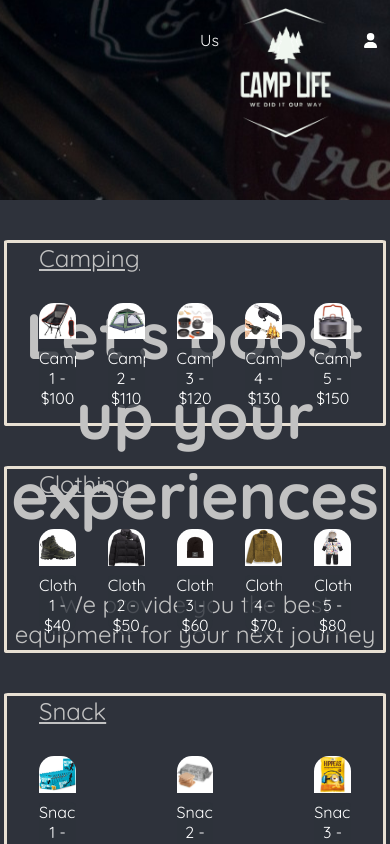
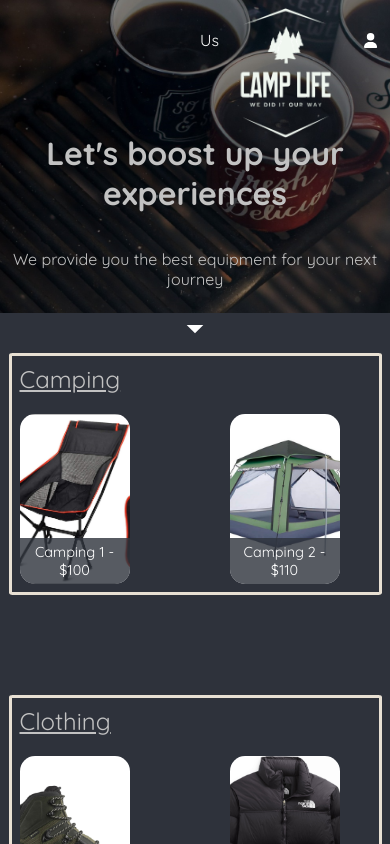
Before and after one commit to AllenNg012/online_store_testing, a React (Create React App) app: page /Products in a window 390 px wide. Shown: the top 844 px of the page. Built offline with nearby package versions, Linux system fonts and the light colour scheme.

Commit message:
full responsive

```diff
--- a/src/components/Cart/CartPage.js
+++ b/src/components/Cart/CartPage.js
@@ -7,12 +7,24 @@ import { Link } from 'react-router-dom';
 const CartContainer = styled.div`
   font-family: 'quicksand', sans-serif;
   background-color: #2E323B;
-  color: #C2C2C2;  border: solid;
+  color: #C2C2C2;
+  border: solid;
   border-radius: 1%;
-  border-color:    #e8e0d3;
-  padding: 2rem 2.5rem;
-  margin: 10rem 15rem;
+  border-color: #e8e0d3;
+  padding: 2rem;
+  margin: 10rem auto;
+  max-width: 1000px;
+  width: 90%;
+  @media (max-width: 768px) {
+    margin: 5rem auto;
+    padding: 1.5rem;
+  }
+
+  @media (max-width: 480px) {
+    padding: 1rem;
+  }
 `;
+
 
 const Container = styled.div`
   padding: 20px;
@@ -20,46 +32,87 @@ const Container = styled.div`
   background-color: #2E323B;
   color: #C2C2C2;
   min-height: 100vh;
+    display: flex;
+  justify-content: center;
+  align-items: center;
+  @media (max-width: 768px) {
+    padding-top: 7rem;
+  }
 `;
 
 const CartItem = styled.div`
   display: grid;
-  grid-template-columns: 80px 2fr 0.2fr 0.4fr 1fr; /* Four columns for image, name, delete, quantity, and price */
-  align-items: center; /* Center align items vertically */
+  grid-template-columns: 80px 1fr auto auto auto;
+  align-items: center;
   margin: 10px 0;
-  border-bottom: 1px solid #C2C2C2; /* Add a bottom border for separation */
-  padding: 10px 0; /* Add some padding */
-  gap: 10px; /* Space between columns */
+  border-bottom: 1px solid #C2C2C2;
+  padding: 10px 0;
+  gap: 10px;
+
+  @media (max-width: 768px) {
+    grid-template-columns: 60px 1fr auto;
+    grid-template-rows: auto auto;
+    gap: 0.5rem;
+  }
+
+  @media (max-width: 480px) {
+    grid-template-columns: 1fr;
+    grid-template-rows: auto auto auto auto;
+    text-align: center;
+  }
 `;
 
+
 const ItemImage = styled.img`
-  width: 80px; /* Set a fixed width for the image */
-  height: 80px; /* Set a fixed height for the image */
-  border-radius: 5px; /* Optional: round the corners of the image */
+  width: 80px;
+  height: 80px;
+  border-radius: 5px;
+
+  @media (max-width: 480px) {
+    margin: 0 auto;
+  }
 `;
 
+
 const ItemName = styled.span`
-  font-size: 4vh;
+  font-size: 2.5vh;
+
+  @media (max-width: 480px) {
+    font-size: 2vh;
+  }
 `;
 
 const ItemPrice = styled.span`
-  font-size: 4vh;
-  text-align: right; /* Align price to the right */
+  font-size: 2.5vh;
+  text-align: right;
+
+  @media (max-width: 480px) {
+    text-align: center;
+    font-size: 2vh;
+  }
 `;
+
 
 const CheckoutButton = styled.button`
   padding: 10px 20px;
   font-size: 2vh;
   color: white;
-  background-color: #4CAF50; /* Green background */
+  background-color: #4CAF50;
   border: none;
   border-radius: 5px;
   cursor: pointer;
+  margin-top: 1rem;
 
   &:hover {
-    background-color: #45a049; /* Darker green on hover */
+    background-color: #45a049;
+  }
+
+  @media (max-width: 480px) {
+    width: 100%;
+    font-size: 1.8vh;
   }
 `;
+
 
 const DeleteButton = styled.button`
   padding: 5px 10px;
@@ -91,9 +144,15 @@ const QuantityButton = styled.button`
 
 const TotalPrice = styled.h2`
   margin-top: 20px;
-  text-align: right; /* Align total price to the right */
-  font-size: 4vh;
+  text-align: right;
+  font-size: 3vh;
+
+  @media (max-width: 480px) {
+    text-align: center;
+    font-size: 2.5vh;
+  }
 `;
+
 
 const CartPage = () => {
   const { cart, totalPrice, removeFromCart, updateCartQuantity } = useCart();
--- a/src/components/Products/ProductDetail.js
+++ b/src/components/Products/ProductDetail.js
@@ -6,49 +6,97 @@ import { useCart } from '../Cart/CartContext';
 // Styled components
 const Container = styled.div`
   display: flex;
-  flex-direction: row; /* Align items in a row */
-  align-items: center; /* Center vertically */
+  flex-direction: row;
+  align-items: center;
   justify-content: center;
   width: 100vw;
-  height: auto;
+  min-height: 100vh;
   color: #C2C2C2;
   background-color: #2E323B;
-  padding-top: 25vh;
-  padding-bottom: 8.7vh;
+  padding: 10vh 2rem;
+  box-sizing: border-box;
   font-family: 'quicksand', sans-serif;
+
+  @media (max-width: 768px) {
+    flex-direction: column;
+    padding: 25vh 3rem;
+  }
 `;
 
 const Title = styled.h2`
-  font-size: 3rem;
-  margin-top: 20px;
-  text-align: center; /* Center text */
+  font-size: 2.5rem;
+  margin: 20px 0;
+  text-align: center;
+
+  @media (max-width: 768px) {
+    font-size: 2rem;
+  }
+
+  @media (max-width: 480px) {
+    font-size: 1.5rem;
+  }
 `;
 
 const Description = styled.p`
   font-size: 1.2rem;
   margin: 10px 0;
-  text-align: center; /* Center text */
+  text-align: center;
+
+  @media (max-width: 768px) {
+    font-size: 1rem;
+  }
+
+  @media (max-width: 480px) {
+    font-size: 0.9rem;
+  }
 `;
 
 const Price = styled.p`
   font-size: 1.5rem;
   font-weight: bold;
-  text-align: center; /* Center text */
+  text-align: center;
+
+  @media (max-width: 768px) {
+    font-size: 1.2rem;
+  }
 `;
 
 const Image = styled.img`
-  width: 30%; /* Adjust as needed */
-  margin-right: 30vh; /* Increased space between image and text */
+  width: 30%;
+  max-width: 350px;
+  margin-right: 5vw;
   border-radius: 10px;
+
+  @media (max-width: 768px) {
+    width: 60%;
+    margin-right: 0;
+    margin-bottom: 2rem;
+  }
+
+  @media (max-width: 480px) {
+    width: 80%;
+  }
 `;
 
 const DetailsContainer = styled.div`
   display: flex;
-  flex-direction: column; /* Stack text elements vertically */
-  align-items: center; /* Center text within the container */  border: solid;
+  flex-direction: column;
+  align-items: center;
+  border: solid;
   border-radius: 1%;
-  border-color:    #e8e0d3;
-  padding: 3rem 3rem;
+  border-color: #e8e0d3;
+  padding: 3rem;
+  max-width: 500px;
+
+  @media (max-width: 768px) {
+    padding: 2rem;
+    width: 90%;
+  }
+
+  @media (max-width: 480px) {
+    padding: 1.5rem;
+    width: 95%;
+  }
 `;
 
 const AddToCartButton = styled.button`
@@ -56,15 +104,21 @@ const AddToCartButton = styled.button`
   padding: 10px 20px;
   font-size: 1.2rem;
   color: white;
-  background-color: #4CAF50; /* Green background */
+  background-color: #4CAF50;
   border: none;
   border-radius: 5px;
   cursor: pointer;
 
   &:hover {
-    background-color: #45a049; /* Darker green on hover */
+    background-color: #45a049;
+  }
+
+  @media (max-width: 480px) {
+    font-size: 1rem;
+    padding: 8px 16px;
   }
 `;
+
 
 const ProductDetail = () => {
   const { id } = useParams(); // Get product ID from URL
--- a/src/components/Products/Products.js
+++ b/src/components/Products/Products.js
@@ -2,6 +2,7 @@ import React from 'react';
 import styled from 'styled-components';
 import { Zoom } from 'react-awesome-reveal';
 import { useNavigate } from 'react-router-dom';
+
 import backgroundImage from '../Pic/box2dd.jpg';
 import snack1 from '../Pic/snack1.jpg';
 import snack2 from '../Pic/snack2.jpg';
@@ -17,68 +18,114 @@ import camp3 from '../Pic/camp3.jpg';
 import camp4 from '../Pic/camp4.jpg';
 import camp5 from '../Pic/camp5.jpg';
 
-// Styled components
+// Styled Components
 const Container = styled.div`
   display: flex;
   flex-direction: column;
   align-items: center;
   justify-content: center;
   width: 100vw;
-  height: auto;
   color: #C2C2C2;
   text-align: center;
-  overflow: hidden;
+  overflow-x: hidden;
   background-color: #2E323B;
   padding-bottom: 10vh;
   font-family: 'quicksand', sans-serif;
 `;
 
 const Background = styled.div`
-  height: 51.20vw; /* Maintain 16:9 aspect ratio */
+  height: 51.20vw;
   width: 100%;
   background: url(${backgroundImage}) no-repeat center center;
+  background-size: cover;
+  display: flex;
+  flex-direction: column;
+  align-items: center;
+  justify-content: center;
+    @media (max-width: 500px) {
+  height: 80.20vw;
+  }
 `;
+
 
 const Title = styled.h2`
   font-size: 4rem;
-  margin-top: 35vh;
+
+  @media (max-width: 768px) {
+    font-size: 2.5rem;
+    margin-top: 25vh;
+  }
+
+  @media (max-width: 480px) {
+    font-size: 2rem;
+    margin-top: 20vh;
+  }
 `;
 
 const Description = styled.p`
   font-size: 1.5rem;
   margin-top: 10px;
+
+  @media (max-width: 768px) {
+    font-size: 1.2rem;
+  }
+
+  @media (max-width: 480px) {
+    font-size: 1rem;
+  }
 `;
 
 const Section = styled.div`
-  width: 80%;
+  width: 90%;
   margin-top: 40px;
+  margin-bottom: 60px; /* 👈 Add spacing between sections */
   text-align: left;
   border: solid;
   border-radius: 1%;
-  border-color:    #e8e0d3;
-  padding: 0 2rem;
+  border-color: #e8e0d3;
+  padding: 1rem;
+
+  @media (max-width: 768px) {
+    padding: 0.5rem;
+  }
 `;
 
 const SectionTitle = styled.div`
   font-size: 1.5rem;
-  margin-bottom: 30px;
+  margin-bottom: 20px;
   text-decoration: underline;
   text-decoration-color: #C2C2C2;
 `;
 
 const ImageRow = styled.div`
   display: flex;
-  justify-content: space-between;
-  flex-wrap: wrap;
-  cursor: pointer;
+  gap: 100px;
+  overflow-x: scroll;
+
+
 `;
 
 const ImageWrapper = styled.div`
-  position: relative;
-  width: calc(15% - 10px);
-  margin-bottom: 15px;
+  flex: 0 0 auto;
+  width: 150px;
+  height: 220px; /* Set a fixed height */
   border-radius: 15px;
   overflow: hidden;
+  cursor: pointer;
+  position: relative;
+  display: flex;
+  flex-direction: column;
+  justify-content: flex-end;
+
+  @media (max-width: 768px) {
+    width: 130px;
+    height: 190px;
+  }
+
+  @media (max-width: 480px) {
+    width: 110px;
+    height: 170px;
+  }
 
   &:hover img {
     transform: scale(1.1);
@@ -91,9 +138,13 @@ const ImageWrapper = styled.div`
 `;
 
 const Image = styled.img`
+  position: absolute;
   width: 100%;
+  height: 100%;
+  object-fit: cover;
   transition: transform 0.3s ease, filter 0.3s ease;
 `;
+
 
 const Overlay = styled.div`
   position: absolute;
@@ -104,20 +155,26 @@ const Overlay = styled.div`
   background-color: rgba(0, 0, 0, 0.5);
   opacity: 0;
   transition: opacity 0.3s ease;
+  z-index: 1;
 `;
 
+
 const ProductDetails = styled.div`
-  margin-top: 5px; /* Space between image and details */
-  text-align: center; /* Center the text */
-  font-size: 1rem; /* Font size for the details */
-  color: #ffffff; /* Text color for better contrast */
-  background-color: rgba(46, 50, 59, 0.8); /* Semi-transparent background */
-  border-radius: 5px; /* Rounded corners */
+  position: absolute;
+  bottom: 0;
+  width: 100%;
+  font-size: 0.9rem;
+  color: #ffffff;
+  background-color: rgba(46, 50, 59, 0.8);
+  padding: 5px 0;
+  text-align: center;
+  z-index: 2;
 `;
+
 const ArrowIcon = styled.svg`
   width: 40px;
   height: 40px;
-  margin-top: 20vh;
+  margin-top: 10vh;
   fill: white;
   animation: bounce 2s infinite;
 
@@ -132,12 +189,22 @@ const ArrowIcon = styled.svg`
       transform: translateY(-5px);
     }
   }
+  @media (max-width: 1200px) {
+     margin-top: 10vh;
+
+  }
+
+  @media (max-width: 800px) {
+         margin-top: 0vh;
+
+  }
+
 `;
 
+// Main Component
 const Products = () => {
   const navigate = useNavigate();
 
-  // Data for products (example)
   const productsData = [
     { id: 1, name: "Camping 1", image: camp1, description: "Great for outdoor adventures", price: "$100" },
     { id: 2, name: "Camping 2", image: camp2, description: "Durable and spacious", price: "$110" },
@@ -158,27 +225,13 @@ const Products = () => {
     navigate(`/ProductDetail/${id}`);
   };
 
-  return (
-    <Container>
-      <Background>
-        <Zoom duration={2000} triggerOnce>
-          <Title>Let's boost up your experiences</Title>
-        </Zoom>
-        <Zoom duration={2000} delay={500} triggerOnce>
-          <Description>
-            We provide you the best equipment for your next journey
-          </Description>
-          <ArrowIcon xmlns="http://www.w3.org/2000/svg" viewBox="0 0 24 24">
-            <path d="M12 17l-5-5h10z" />
-          </ArrowIcon>
-        </Zoom>
-      </Background>
-
-      {/* Camping Section */}
-      <Section>
-        <SectionTitle>Camping</SectionTitle>
-        <ImageRow>
-          {productsData.filter(product => product.name.startsWith("Camping")).map((product) => (
+  const renderSection = (title, keyword) => (
+    <Section>
+      <SectionTitle>{title}</SectionTitle>
+      <ImageRow>
+        {productsData
+          .filter(product => product.name.startsWith(keyword))
+          .map(product => (
             <ImageWrapper key={product.id} onClick={() => handleImageClick(product.id)}>
               <Image src={product.image} alt={product.name} />
               <Overlay />
@@ -187,40 +240,27 @@ const Products = () => {
               </ProductDetails>
             </ImageWrapper>
           ))}
-        </ImageRow>
-      </Section>
+      </ImageRow>
+    </Section>
+  );
 
-      {/* Clothing Section */}
-      <Section>
-        <SectionTitle>Clothing</SectionTitle>
-        <ImageRow>
-          {productsData.filter(product => product.name.startsWith("Clothing")).map((product) => (
-            <ImageWrapper key={product.id} onClick={() => handleImageClick(product.id)}>
-              <Image src={product.image} alt={product.name} />
-              <Overlay />
-              <ProductDetails>
-                {product.name} - {product.price}
-              </ProductDetails>
-            </ImageWrapper>
-          ))}
-        </ImageRow>
-      </Section>
+  return (
+    <Container>
+      <Background>
+        <Zoom duration={2000} triggerOnce>
+          <Title>Let's boost up your experiences</Title>
+        </Zoom>
+        <Zoom duration={2000} delay={500} triggerOnce>
+          <Description>We provide you the best equipment for your next journey</Description>
+          <ArrowIcon xmlns="http://www.w3.org/2000/svg" viewBox="0 0 24 24">
+            <path d="M12 17l-5-5h10z" />
+          </ArrowIcon>
+        </Zoom>
+      </Background>
 
-      {/* Snack Section */}
-      <Section>
-        <SectionTitle>Snack</SectionTitle>
-        <ImageRow>
-          {productsData.filter(product => product.name.startsWith("Snack")).map((product) => (
-            <ImageWrapper key={product.id} onClick={() => handleImageClick(product.id)}>
-              <Image src={product.image} alt={product.name} />
-              <Overlay />
-              <ProductDetails>
-                {product.name} - {product.price}
-              </ProductDetails>
-            </ImageWrapper>
-          ))}
-        </ImageRow>
-      </Section>
+      {renderSection("Camping", "Camping")}
+      {renderSection("Clothing", "Clothing")}
+      {renderSection("Snack", "Snack")}
     </Container>
   );
 };
```
